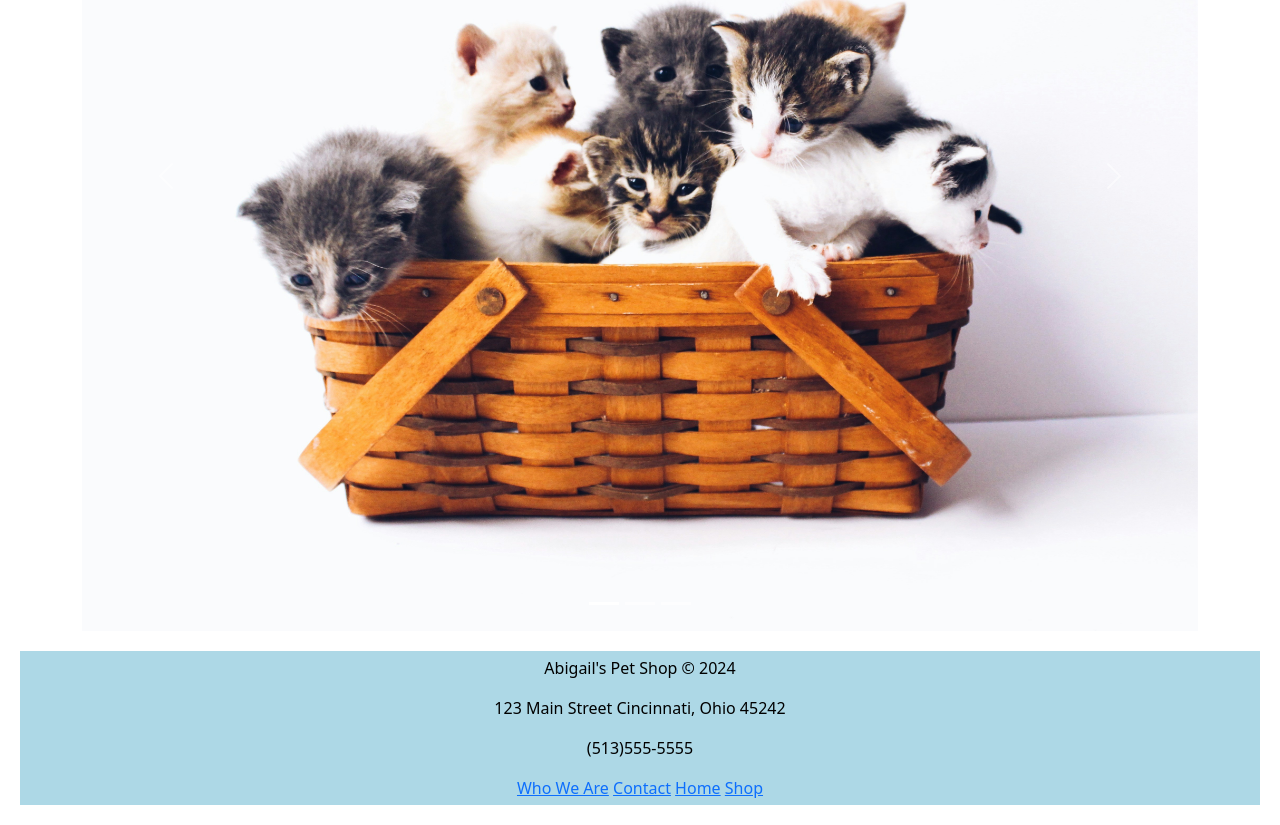
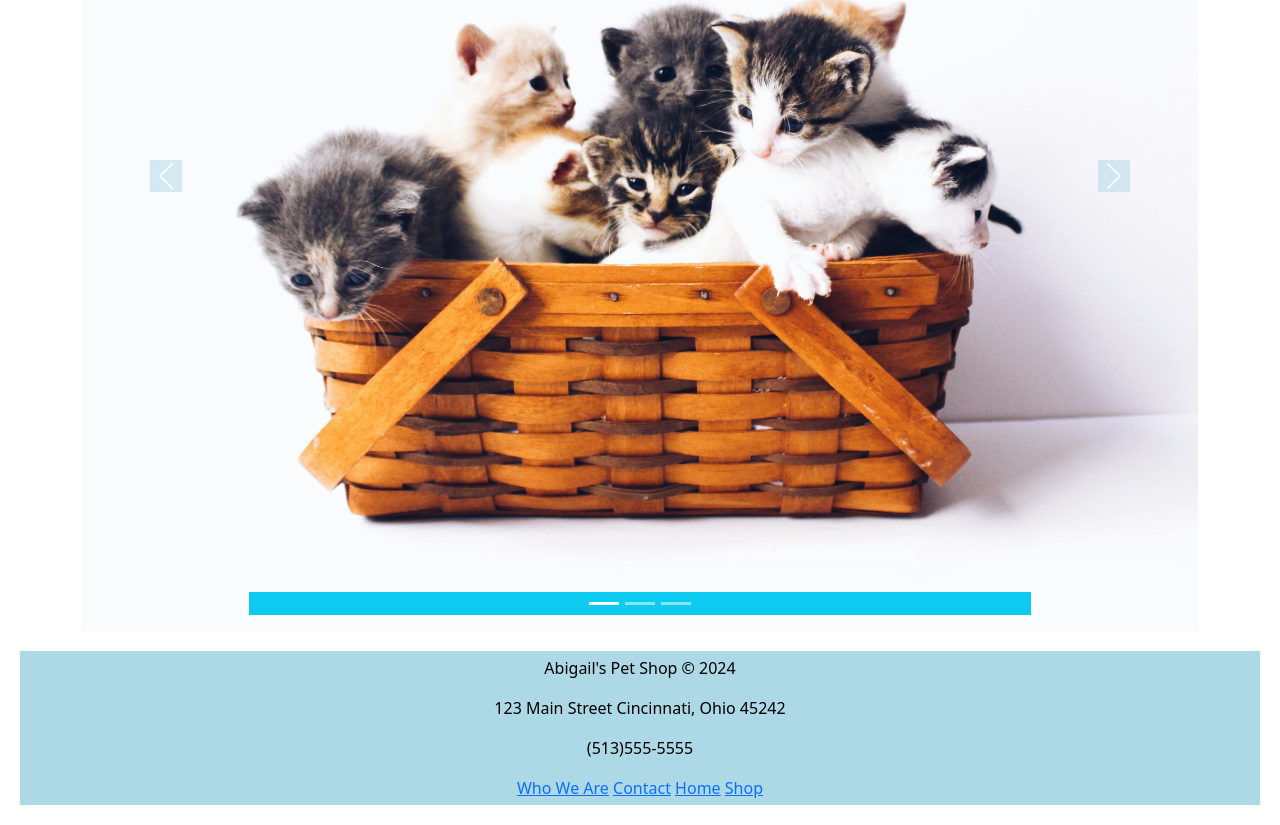
Before and after one commit to abigailjcollins/PetStoreProject, a plain HTML site: page index.html in a window 1280 px wide. Shown: the part 947-1772 px from the top of the page. Drawn offline with nearby package versions, Linux system fonts and the light colour scheme.

Commit message:
fixed carousel buttons

```diff
--- a/app.js
+++ b/app.js
@@ -69,8 +69,8 @@ var postHTML = " "
 
 for (var i = 0; i < shop.length; i++) {
 
-    var heading = '<div class="product col-3 ' + '"><span><h5>' + shop[i].title + '</h5>'
-    var image = '<img class="img-fluid rounded-circle border border-info marketImg " src="' + shop[i].image + '" />'
+    var heading = '<div class="product col-3' + '"><span><h5>' + shop[i].title + '</h5>'
+    var image = '<img class="img-fluid rounded-circle border border-info marketImg" src="' + shop[i].image + '" />'
     var price = '<p> $' + shop[i].price + '</p></span>'
     var description = '<div class=""><p>' + shop[i].description + '</p><button type="button" class="btn btn-dark">Adopt!</button></div></div>'
     var concatThis = heading + image + price + description;
--- a/index.html
+++ b/index.html
@@ -71,8 +71,8 @@
 
 <div class="container-sm">
   <div id="carouselExampleIndicators" class="carousel slide">
-      <div class="carousel-indicators">
-        <button type="button" data-bs-target="#carouselExampleIndicators" data-bs-slide-to="0" class="active" aria-current="true" aria-label="Slide 1"></button>
+      <div class="carousel-indicators bg-info">
+        <button type="button"  data-bs-target="#carouselExampleIndicators" data-bs-slide-to="0" class="active" aria-current="true" aria-label="Slide 1"></button>
         <button type="button" data-bs-target="#carouselExampleIndicators" data-bs-slide-to="1" aria-label="Slide 2"></button>
         <button type="button" data-bs-target="#carouselExampleIndicators" data-bs-slide-to="2" aria-label="Slide 3"></button>
       </div>
--- a/style.css
+++ b/style.css
@@ -18,3 +18,10 @@ footer {
   .marketimg{
     width: 50%;
   }
+
+  .carousel-control-next-icon {
+    background-color: lightblue !important;
+ }
+   .carousel-control-prev-icon {
+    background-color: lightblue !important;
+ }
```
